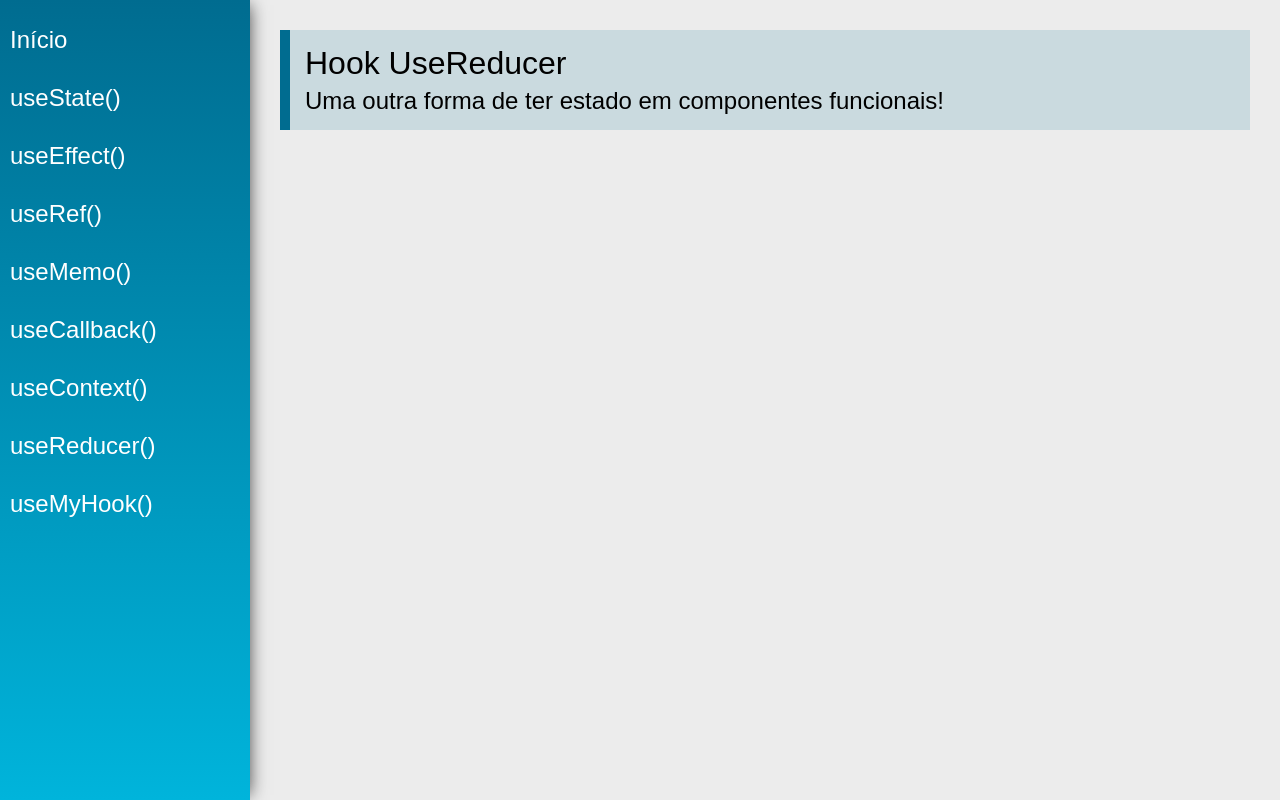
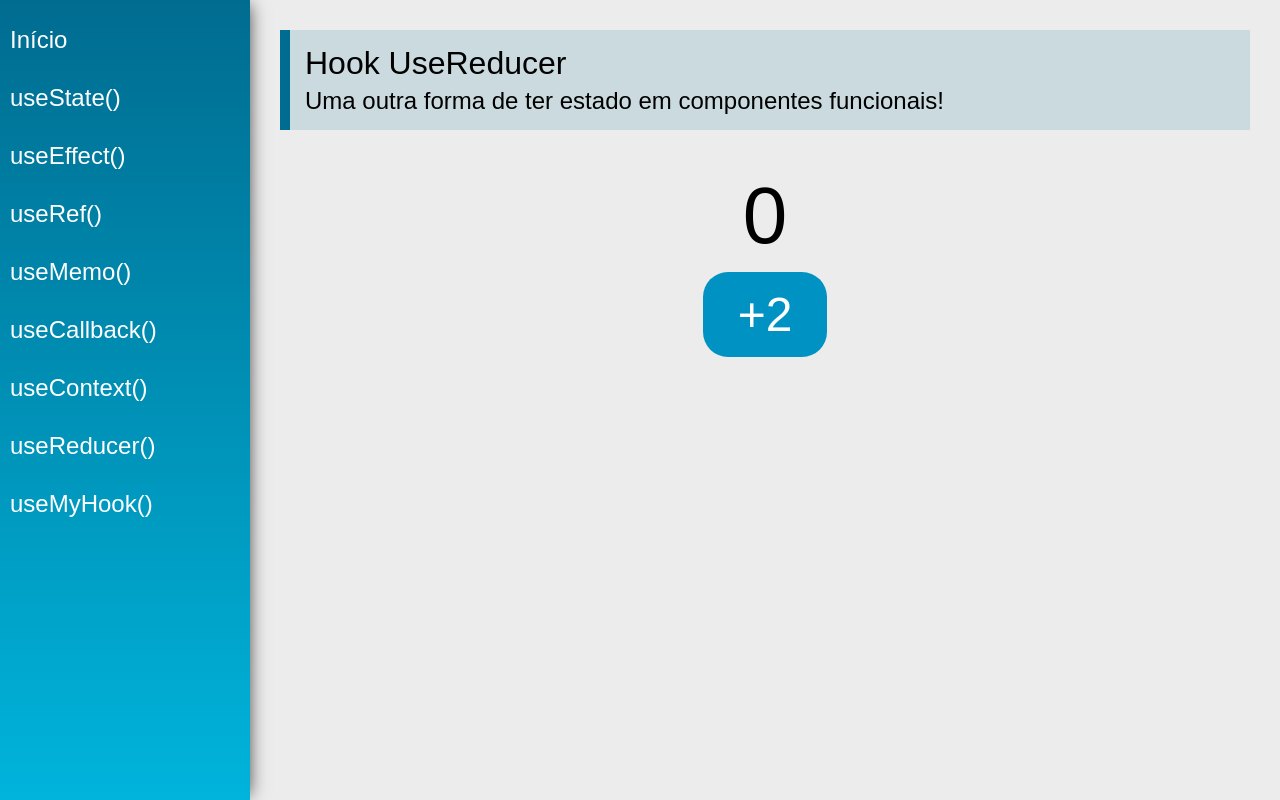
Before and after one commit to VictorDeon/hooks-tutorial, a React (Create React App) app: page /useReducer in a window 1280 px wide. Built offline with nearby package versions, Linux system fonts and the light colour scheme.

Commit message:
useReducer tutorial

```diff
--- a/src/views/examples/UseReducer.jsx
+++ b/src/views/examples/UseReducer.jsx
@@ -1,13 +1,39 @@
-import React from 'react'
+import React, { useReducer } from 'react'
 import PageTitle from '../../components/layout/PageTitle'
 
-const UseReducer = (props) => {
+const initialState = {
+    number: 0,
+    text: '...'
+}
+
+function reducer(state, action) {
+    switch(action.type) {
+        case 'addNumber':
+            return {
+                ...state,
+                number: state.number + action.number
+            }
+        default:
+            return state
+    }
+}
+
+const UseReducer = props => {
+    const [state, dispatch] = useReducer(reducer, initialState);
+
     return (
         <div className="UseReducer">
             <PageTitle
                 title="Hook UseReducer"
                 subtitle="Uma outra forma de ter estado em componentes funcionais!"
             />
+
+            <div className='center'>
+                <span className='text'>{state.number}</span>
+                <div>
+                    <button className='btn' onClick={() => dispatch({type: "addNumber", number: 2})}>+2</button>
+                </div>
+            </div>
         </div>
     )
 }
```
